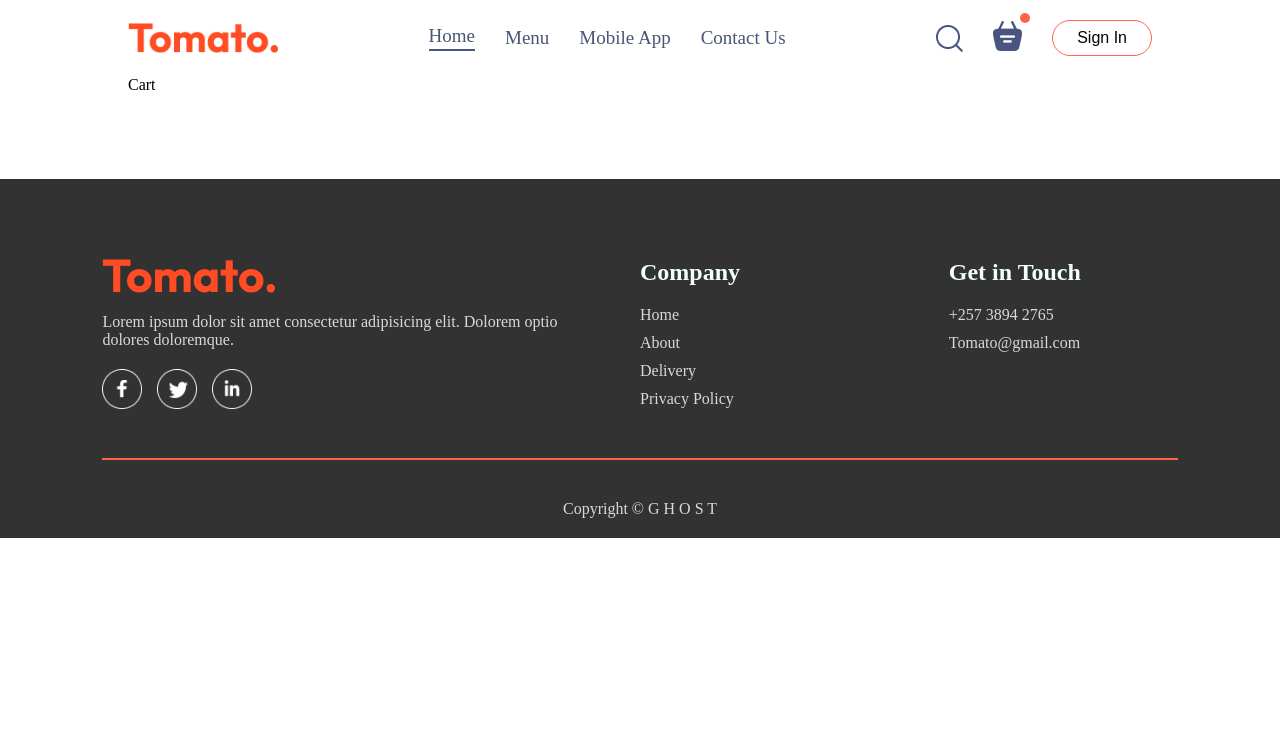
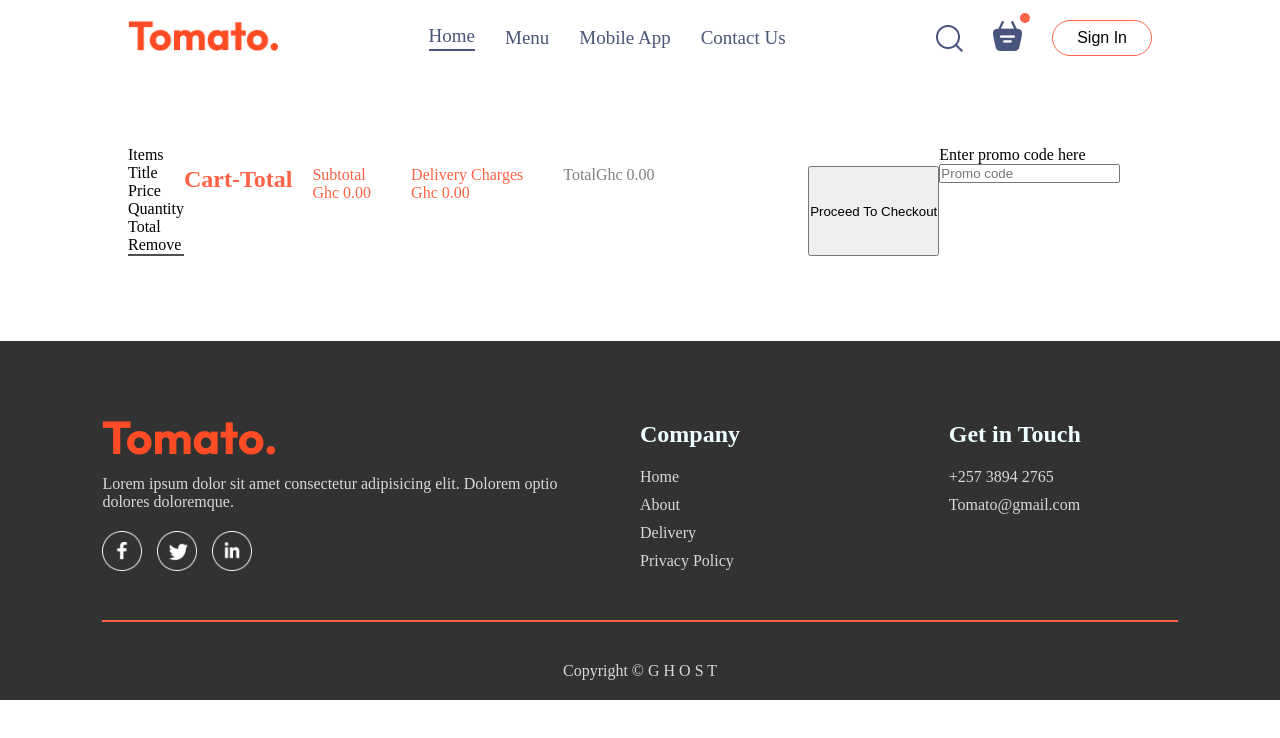
Before and after one commit to Mitchellnkem/FOOD-APP, a React (Vite) app: page /cart in a window 1280 px wide. Shown: the top 738 px of the page. Built offline with nearby package versions, Linux system fonts and the light colour scheme.

Commit message:
friday commit

```diff
--- a/src/components/ExploreMenu/ExploreMenu.jsx
+++ b/src/components/ExploreMenu/ExploreMenu.jsx
@@ -26,7 +26,7 @@ const ExploreMenu = ({category, setCategory}) => {
 							<h3>{item.menu_name}</h3>
 						</div>
 					)
-				})};
+				})}
 			</div>
 			<hr />
 		</div>
--- a/src/components/FoodDisplay/FoodDisplay.jsx
+++ b/src/components/FoodDisplay/FoodDisplay.jsx
@@ -37,7 +37,7 @@ const FoodDisplay = ({category}) => {
 				// 	price = {item.price}
 				// 	description = {item.description}
 				// 	/>
-				// );
+				// )
 			})}
 
 			</div>
--- a/src/components/LoginPopup/LoginPopup.css
+++ b/src/components/LoginPopup/LoginPopup.css
@@ -36,3 +36,51 @@
 	width: 16px;
 	cursor: pointer;
 }
+
+.login-popup-inputs{
+	display: flex;
+	justify-content: space-between;
+	flex-direction: column;
+	gap: 15px;
+}
+
+.login-popup-inputs input{
+	padding: 10px;
+	border-radius: 4px;
+	outline: none;
+	outline-color: tomato;
+	border: 1px solid #909090;
+}
+
+.login-popup-container button{
+	/* width: 100%; */
+	padding: 10px;
+	color: white;
+	background-color: tomato;
+	border: none;
+	border-radius: 4px;
+	cursor: pointer;
+}
+
+.login-popup-container button:hover{
+	opacity: 0.8;
+	background-color: midnightblue;
+}
+
+.login-popup-condition{
+	display: flex;
+	align-items: start;
+	gap: 8px;
+	margin-top: -15px;
+}
+
+.login-popup-condition input{
+	margin-top: 5px;
+}
+
+.login-popup p span{
+	color: tomato;
+	font-weight: 500;
+	cursor: pointer;
+	margin-left: 8px;
+}
--- a/src/components/LoginPopup/LoginPopup.jsx
+++ b/src/components/LoginPopup/LoginPopup.jsx
@@ -13,9 +13,9 @@ const LoginPopup = ({ setShowLogin }) => {
 				<h2>{currentState}</h2>
 				<img
 				onClick={() => setShowLogin(false)}
-				src={assets.close_icon} alt="" />
+				src={assets.cross_icon} alt="" />
 			</div>
-				<div className="login-popup-input">
+				<div className="login-popup-inputs">
 					{
 						currentState === "login" ? (<></>) : (
 							<input type="text" placeholder="name" required />
--- a/src/components/Navbar/Navbar.jsx
+++ b/src/components/Navbar/Navbar.jsx
@@ -3,7 +3,7 @@ import "./Navbar.css"
 // eslint-disable-next-line no-unused-vars
 import { assets } from "../../assets/assets"
 import { useState } from "react";
-import { Link } from 'react-router-dom';
+import { Link } from "react-router-dom"
 
 const Navbar = ({ setShowLogin }) => {
 
@@ -12,7 +12,11 @@ const Navbar = ({ setShowLogin }) => {
 
   return (
 	<div className="navbar">
-		<img src={assets.logo} alt="" className="logo" />
+		<Link to={"/"}>
+			{""}
+			<img src={assets.logo} alt="" className="logo" />
+		</Link>
+
 
 		<ul className="navbar-menu">
 
@@ -52,7 +56,11 @@ const Navbar = ({ setShowLogin }) => {
 		<div className="navbar-right">
 			<img src={assets.search_icon} alt="" />
 			<div className="navbar-search-icon">
+
+				<Link to={"/cart"}>
 				<img src={assets.basket_icon} alt="" />
+				</Link>
+
 				<div className="dot"></div>
 			</div>
 			<button onClick={() => setShowLogin(true)}>Sign In</button>
--- a/src/context/StoreContext.jsx
+++ b/src/context/StoreContext.jsx
@@ -32,6 +32,18 @@ const StoreContextProvider = (props) => {
 	}, [cartItems]);
 
 
+	// eslint-disable-next-line no-unused-vars
+	const getTotalCartAmount = () => {
+		let total = 0
+		for (const item in cartItems) {
+			if (cartItems[item] > 0) {
+				let itemInfo = food_list.find((product) => product._id === item)
+				total += cartItems[item] * itemInfo[0].price
+			}
+		}
+		return total
+	}
+
 
 	// eslint-disable-next-line no-unused-vars
 	const contextValue = {
@@ -40,6 +52,7 @@ const StoreContextProvider = (props) => {
 		setCartItems,
 		addToCart,
 		removeFromCart,
+		getTotalCartAmount
 	};
 
 
--- a/src/pages/Cart/Cart.css
+++ b/src/pages/Cart/Cart.css
@@ -0,0 +1,72 @@
+.cart {
+	display: flex;
+	margin-top: 70px;
+}
+
+.cart-item-title{
+	display: grid;
+    justify-content: space-between;
+	grid-template-columns: 1fr 1.5fr 1fr 1fr 1fr
+	0.5fr;
+	color: #4f4f4f;
+	font-size: max(1.2vw, 16px);
+}
+
+.cart-items-item{
+	margin: 10px 0px;
+	color: black;
+
+}
+
+.cart-items-item img{
+	width: 50px;
+	border-radius: 6px;
+
+}
+
+.cart hr{
+	height: 1px;
+	background-color: #4f4f4f;
+	border: none;
+}
+
+.cart-items-item .cross{
+
+}
+
+.cart-bottom{
+	display: flex;
+	margin-top: 20px;
+	justify-content: space-between;
+	color: tomato;
+	gap: max(12vw,  20px);
+}
+
+.cart-total{
+	flex: 1;
+	display: flex;
+	flex-direction: space-between;
+	gap: 20px;
+}
+
+.cart-total-details{
+	display: flex;
+	justify-content: space-between;
+	color: grey;
+}
+
+.cart-total hr{
+	margin: 20px 0px;
+
+}
+
+.cart-total button{
+	border: none;
+	color: white;
+	background-color: grey;
+	padding: 10px 20px;
+	border-radius: 6px;.
+	cursor: pointer;
+
+
+}
--- a/src/pages/Cart/Cart.jsx
+++ b/src/pages/Cart/Cart.jsx
@@ -1,8 +1,84 @@
+/* eslint-disable no-unused-vars */
 import "./Cart.css"
+import { useContext } from "react"
+import { StoreContext } from "../../context/StoreContext"
 
 const Cart = () => {
+
+	const {cartItems, food_list, removeFromCart, getTotalCartAmount} = useContext(StoreContext)
+
 	return (
-		<div>Cart</div>
+		<div className="cart">
+			<div className="cart-items">
+				<div className="cart-items-title">
+					<p>Items</p>
+					<p>Title</p>
+					<p>Price</p>
+					<p>Quantity</p>
+					<p>Total</p>
+					<p>Remove</p>
+				</div>
+				<hr />
+				<hr />
+
+					{
+						// eslint-disable-next-line no-unused-vars
+						food_list.map((item, index) => {
+							if (cartItems[item._id] > 0) {
+								return(
+
+									// eslint-disable-next-line react/jsx-key
+									<div className="cart-items-title cart-items-item">
+										<img src={item.image}/>
+										<p>{item.name}</p>
+										<p>Ghc {item.price}</p>
+										<p>{cartItems}{item._id}</p>
+										<p> Ghc {cartItems[item.name] * item.price}</p>
+										<p onClick={() => removeFromCart(item._id)}
+											className="cross">
+											x
+										</p>
+									</div>
+
+								);
+							}
+						})}
+			</div>
+
+			<div className="cart-bottom">
+				<div className="cart-total">
+					<h2>Cart-Total</h2>
+					{/* <p>Ghc {getTotalCartAmount()}</p> */}
+
+					<div>
+						<div className="cart-total-details"></div>
+						<p>Subtotal</p>
+						<p>Ghc 0.00</p>
+					</div>
+					<hr />
+					<div>
+						<div className="cart-total-details"></div>
+						<p>Delivery Charges</p>
+						<p>Ghc 0.00</p>
+					</div>
+					<hr />
+					<div className="cart-total-details">
+						<p>Total</p>
+						<p>Ghc 0.00</p>
+					</div>
+				</div>
+				<button>Proceed To Checkout</button>
+			</div>
+			<div className="cart-promocode">
+				<div>
+					<p>Enter promo code here</p>
+					<div className="cart-promocode-input">
+						<input type ="text" placeholder="Promo code"></input>
+					</div>
+				</div>
+			</div>
+		</div>
+
 	)
 }
 
```
